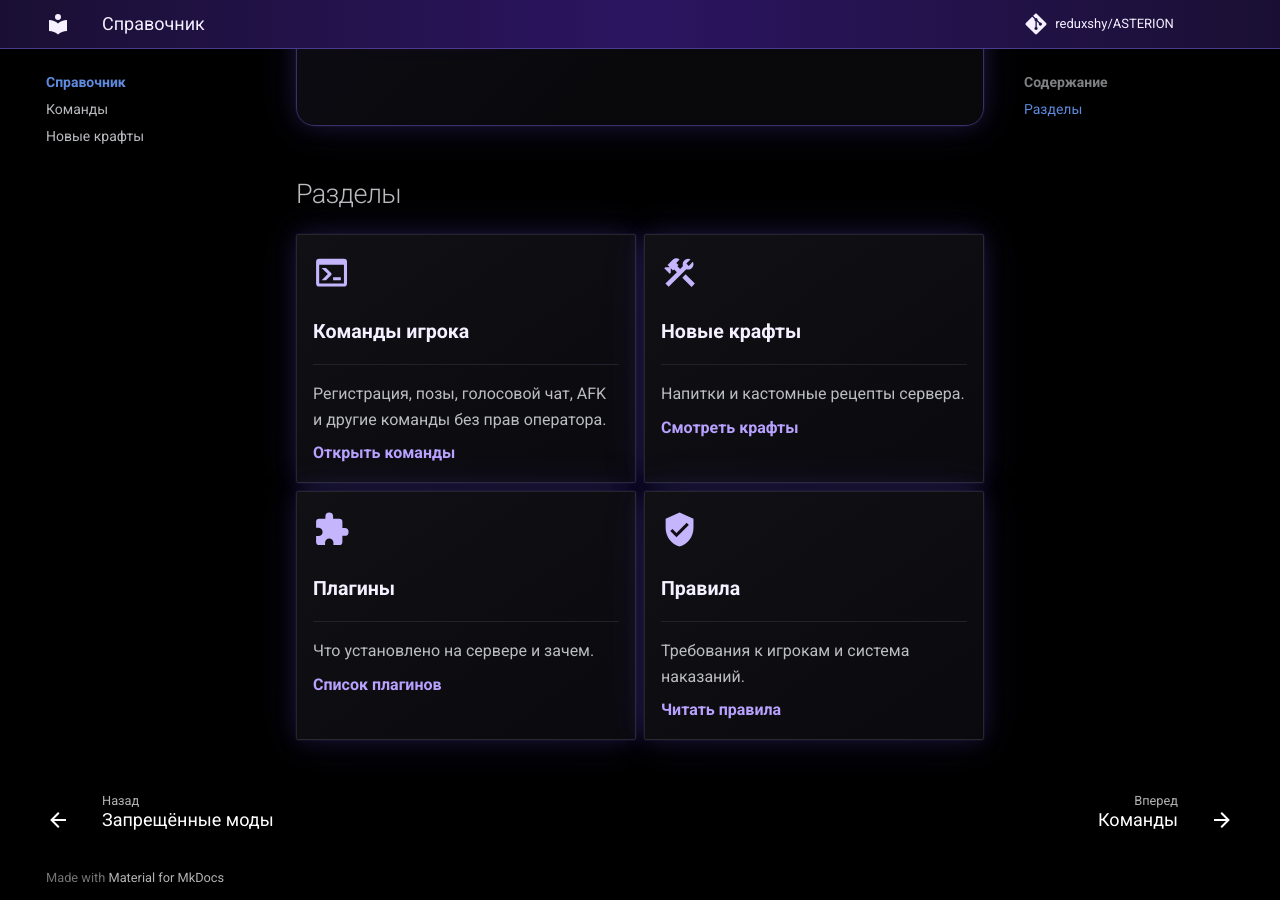
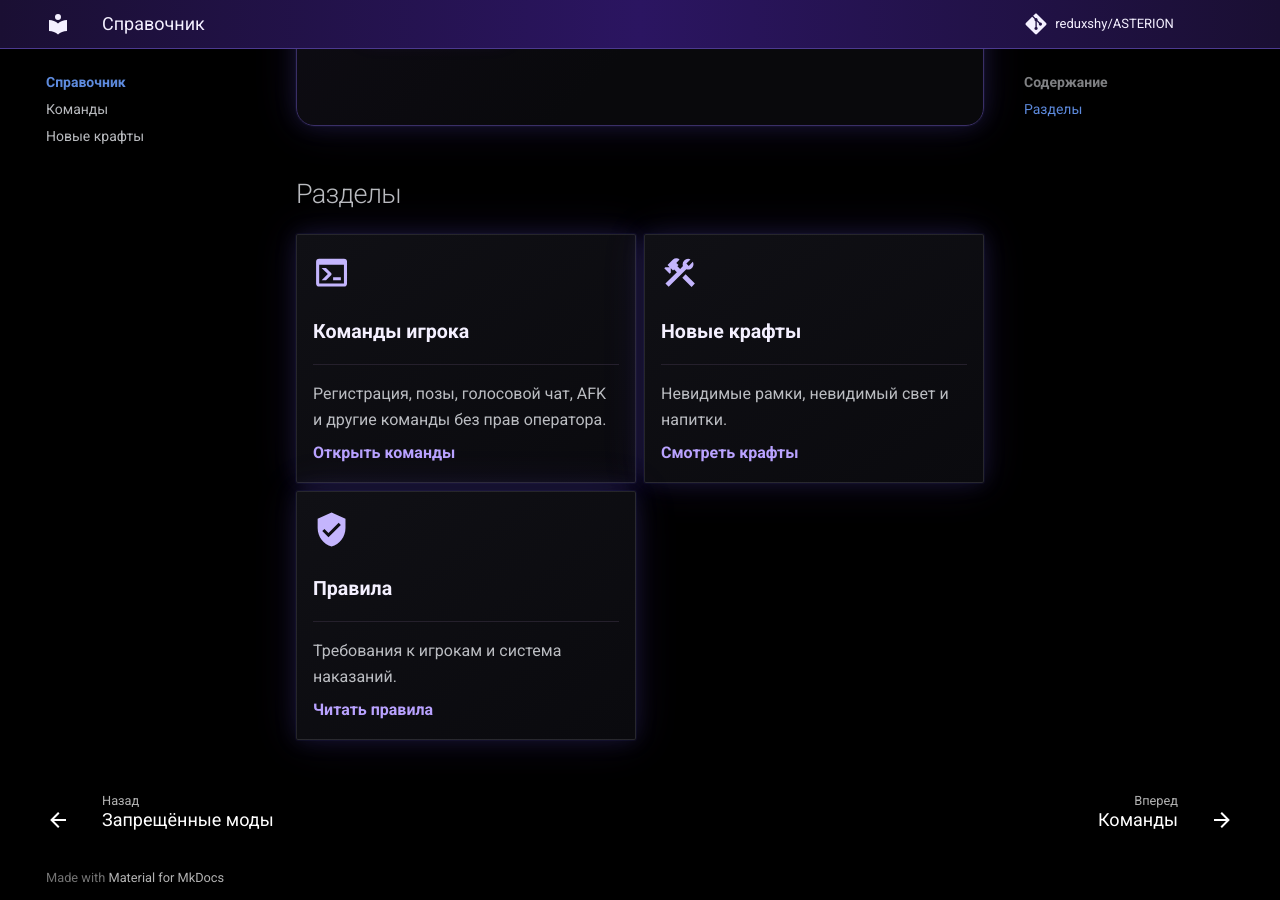
Before and after one commit to reduxshy/ASTERION, an MkDocs documentation site: the page built from docs/guide/index.md, in a window 1280 px wide and 900 px high, scrolled down 593 px. Built offline with MkDocs 1.6.1 and Material for MkDocs 9.7.7, drawn with Linux system fonts in a browser that asks for light colours; comment, search, counter and statistics services are not loaded.

Commit message:
Update index.md

```diff
--- a/docs/guide/index.md
+++ b/docs/guide/index.md
@@ -37,19 +37,9 @@ title: Справочник
 
     ---
 
-    Напитки и кастомные рецепты сервера.
+    Невидимые рамки, невидимый свет и напитки.
 
     [Смотреть крафты](crafts.md)
-
--   :material-puzzle:{ .asterion-icon }
-
-    **Плагины**
-
-    ---
-
-    Что установлено на сервере и зачем.
-
-    [Список плагинов](../server/plugins.md)
 
 -   :material-shield-check:{ .asterion-icon }
 
```
